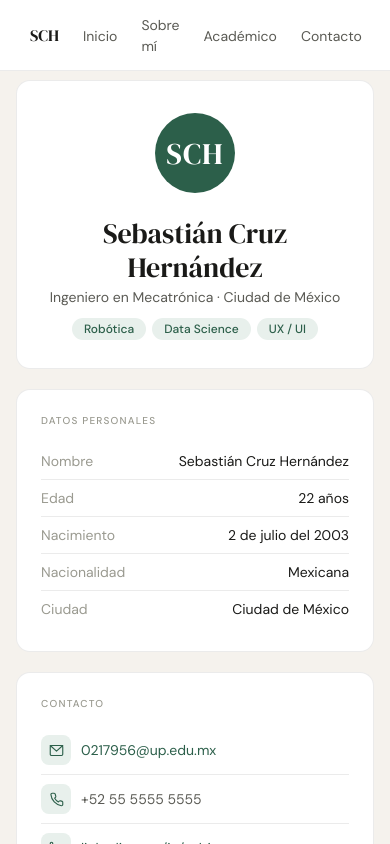
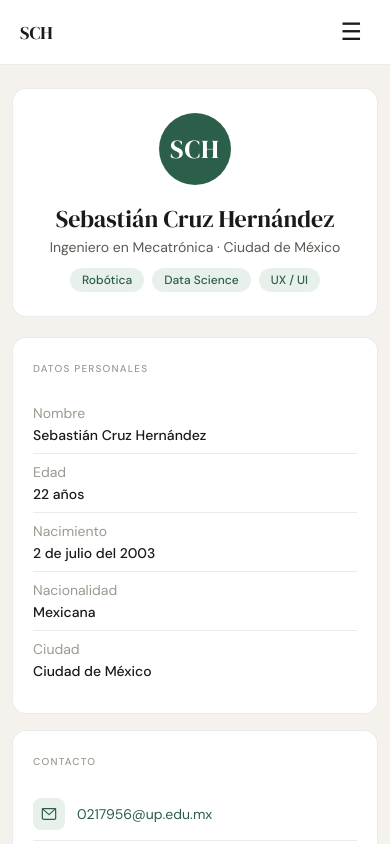
Before and after one commit to Sebs255-gif/Perfil, a React (Vite) app: page / in a window 390 px wide. Shown: the top 844 px of the page. Built offline with nearby package versions, Linux system fonts and the light colour scheme.

Commit message:
Hamburguesa

```diff
--- a/index.html
+++ b/index.html
@@ -15,7 +15,6 @@
   </head>
   <body>
     <div id="root"></div>
-    <!-- Inyección automática del script principal de React -->
     <script type="module" src="/src/main.jsx"></script>
   </body>
 </html>
--- a/src/App.css
+++ b/src/App.css
@@ -1,50 +1,10 @@
 /* =====================
-   FUENTES
+FUENTES
 ===================== */
 @import url("https://fonts.googleapis.com/css2?family=DM+Serif+Display:ital@0;1&family=DM+Sans:wght@300;400;500&display=swap");
 
 /* =====================
-   NAVBAR
-===================== */
-nav {
-  position: fixed;
-  top: 0;
-  left: 0;
-  width: 100%;
-  background-color: #ffffff;
-  border-bottom: 1px solid rgba(0, 0, 0, 0.08);
-  padding: 14px 30px;
-  z-index: 999;
-}
-
-nav ul {
-  list-style: none;
-  display: flex;
-  gap: 24px;
-  margin: 0;
-  padding: 0;
-  align-items: center;
-}
-
-nav .nav-brand {
-  font-family: "DM Serif Display", serif;
-  font-size: 16px;
-  color: #1a1a18;
-  margin-right: auto; /* empuja los enlaces hacia la derecha */
-}
-
-nav a {
-  text-decoration: none;
-  font-size: 14px;
-  color: #5a5a54;
-}
-
-nav a:hover {
-  color: #2c5f4a;
-}
-
-/* =====================
-   VARIABLES & RESET
+VARIABLES & RESET
 ===================== */
 :root {
   --bg: #f5f2ed;
@@ -56,6 +16,7 @@ nav a:hover {
   --text-3: #9a9a90;
   --border: rgba(0, 0, 0, 0.08);
   --radius: 14px;
+  --content-width: 760px;
 }
 
 *,
@@ -66,43 +27,121 @@ nav a:hover {
   padding: 0;
 }
 
-html {
-  scroll-behavior: smooth;
-}
-
 body {
   font-family: "DM Sans", sans-serif;
   background: var(--bg);
   color: var(--text-1);
   min-height: 100vh;
-  padding: 3rem 1rem 4rem;
-  padding-top: 5rem;
+  padding: 1.5rem 1rem 4rem;
+  padding-top: 6rem; /* espacio para el nav fijo */
+}
+
+/* ===================== NAVBAR ===================== */
+nav {
+  position: fixed;
+  top: 0;
+  left: 0;
+  width: 100%;
+  background-color: #ffffff;
+  border-bottom: 1px solid rgba(0, 0, 0, 0.08);
+  z-index: 999;
+}
+
+/* Contenedor interno del nav, alineado con el ancho del contenido */
+.nav-inner {
+  max-width: var(--content-width);
+  margin: 0 auto;
+  padding: 14px 20px;
+  display: flex;
+  align-items: center;
+  justify-content: space-between;
+}
+
+.nav-brand {
+  font-family: "DM Serif Display", serif;
+  font-size: 18px;
+  color: #1a1a18;
+  white-space: nowrap;
+}
+
+/* En móvil, .nav-top tomará el 100% para distribuir el logo y la hamburguesa */
+.nav-top {
+  display: flex;
+  align-items: center;
+  justify-content: space-between;
+  width: auto;
+}
+
+/* Enlaces del menú (Desktop por defecto) */
+.nav-links {
+  list-style: none;
+  display: flex;
+  gap: 24px;
+  align-items: center;
+}
+
+.nav-links a {
+  text-decoration: none;
+  font-size: 14px;
+  color: #5a5a54;
+  font-weight: 500;
+  transition: color 0.2s ease;
+}
+
+.nav-links a:hover {
+  color: var(--accent);
+}
+
+/* Botón hamburguesa (Oculto en Desktop por defecto) */
+.nav-toggle {
+  display: none;
+  background: none;
+  border: none;
+  font-size: 24px;
+  color: #1a1a18;
+  cursor: pointer;
+  padding: 4px 8px;
+  transition: color 0.2s ease;
+}
+
+.nav-toggle:hover {
+  color: var(--accent);
 }
 
 /* =====================
-   LAYOUT
+LAYOUT PRINCIPAL
 ===================== */
 .page {
-  max-width: 760px;
+  max-width: var(--content-width);
   margin: 0 auto;
   display: flex;
   flex-direction: column;
   gap: 1.25rem;
+  width: 100%;
+}
+
+/* Rejilla de tarjetas */
+.grid2 {
+  display: grid;
+  grid-template-columns: 1fr 1fr;
+  gap: 1.25rem;
+  width: 100%;
 }
 
 /* =====================
-   Hero
+Hero
 ===================== */
 .hero {
   background: var(--surface);
   border-radius: var(--radius);
   border: 1px solid var(--border);
-  padding: 2rem 2rem 1.75rem;
+  padding: 2.25rem 2rem;
   display: grid;
   grid-template-columns: auto 1fr;
-  gap: 1.5rem;
+  gap: 1.75rem;
   align-items: center;
   animation: fadeUp 0.5s ease both;
+  width: 100%;
 }
 
 .avatar {
@@ -120,6 +159,11 @@ body {
   flex-shrink: 0;
 }
 
+.hero-info {
+  min-width: 0;
+  width: 100%;
+}
+
 .hero-info h1 {
   font-family: "DM Serif Display", serif;
   font-size: 28px;
@@ -128,45 +172,42 @@ body {
   line-height: 1.2;
 }
 
-.hero-info .tagline {
+.tagline {
   font-size: 14px;
   color: var(--text-2);
   margin-top: 4px;
 }
 
-.hero-info .tags {
+.tags {
   display: flex;
   flex-wrap: wrap;
-  gap: 6px;
+  gap: 8px;
   margin-top: 12px;
 }
 
 .tag {
   font-size: 12px;
   font-weight: 500;
-  padding: 3px 12px;
+  padding: 4px 12px;
   border-radius: 100px;
   background: var(--accent-lt);
   color: var(--accent);
+  white-space: nowrap; /* Evita que etiquetas como "Data Science" se partan en dos renglones */
 }
 
 /* =====================
-   Cards
+CARDS (Tarjetas)
 ===================== */
-.grid2 {
-  display: grid;
-  grid-template-columns: 1fr 1fr;
-  gap: 1.25rem;
-}
-
 .card {
   background: var(--surface);
   border-radius: var(--radius);
   border: 1px solid var(--border);
-  padding: 1.5rem;
+  padding: 2rem;
   animation: fadeUp 0.5s ease both;
+  width: 100%;
 }
 
+/* Retardo de animaciones */
 .card:nth-child(2) {
   animation-delay: 0.05s;
 }
@@ -186,11 +227,11 @@ body {
   letter-spacing: 0.12em;
   text-transform: uppercase;
   color: var(--text-3);
-  margin-bottom: 1rem;
+  margin-bottom: 1.25rem;
 }
 
 /* =====================
-   Datos personales
+DATOS PERSONALES
 ===================== */
 .info-row {
   display: flex;
@@ -199,6 +240,7 @@ body {
   padding: 9px 0;
   border-bottom: 1px solid var(--border);
   font-size: 14px;
+  gap: 10px;
 }
 
 .info-row:last-child {
@@ -208,23 +250,24 @@ body {
 .info-row .key {
   color: var(--text-3);
   font-weight: 400;
-  min-width: 110px;
+  min-width: 90px;
 }
 
 .info-row .val {
   color: var(--text-1);
   font-weight: 400;
   text-align: right;
+  word-break: break-word;
 }
 
 /* =====================
-   Contacto
+CONTACTO
 ===================== */
 .contact-item {
   display: flex;
   align-items: center;
-  gap: 10px;
-  padding: 9px 0;
+  gap: 12px;
+  padding: 10px 0;
   border-bottom: 1px solid var(--border);
   font-size: 14px;
   color: var(--text-2);
@@ -235,8 +278,8 @@ body {
 }
 
 .contact-item .icon {
-  width: 30px;
-  height: 30px;
+  width: 32px;
+  height: 32px;
   border-radius: 8px;
   background: var(--accent-lt);
   display: flex;
@@ -246,8 +289,8 @@ body {
 }
 
 .contact-item .icon svg {
-  width: 15px;
-  height: 15px;
+  width: 16px;
+  height: 16px;
   stroke: var(--accent);
   fill: none;
   stroke-width: 1.8;
@@ -258,6 +301,7 @@ body {
 .contact-item a {
   color: var(--accent);
   text-decoration: none;
+  word-break: break-all;
 }
 
 .contact-item a:hover {
@@ -265,7 +309,7 @@ body {
 }
 
 /* =====================
-   Biografía
+BIO
 ===================== */
 .bio-text {
   font-size: 15px;
@@ -274,7 +318,7 @@ body {
 }
 
 /* =====================
-   Académico
+ACADÉMICO
 ===================== */
 .edu-item {
   position: relative;
@@ -330,7 +374,7 @@ body {
 }
 
 /* =====================
-   Habilidades
+Habilidades
 ===================== */
 .skills-grid {
   display: flex;
@@ -373,7 +417,7 @@ body {
 }
 
 /* =====================
-   Animación
+ANIMACIONES
 ===================== */
 @keyframes fadeUp {
   from {
@@ -387,20 +431,102 @@ body {
 }
 
 /* =====================
-   Responsive
+RESPONSIVE — TABLETAS Y MÓVILES
 ===================== */
+@media (max-width: 768px) {
+  .nav-inner {
+    padding: 14px 20px;
+    flex-direction: column;
+    align-items: flex-start;
+  }
+
+  .nav-top {
+    display: flex;
+    justify-content: space-between;
+    align-items: center;
+    width: 100%; /* El contenedor ocupa el 100% del ancho de la barra */
+  }
+
+  .nav-toggle {
+    display: block; /* Muestra la hamburguesa */
+  }
+
+  .nav-links {
+    display: none; /* Oculta los links por defecto */
+    flex-direction: column;
+    width: 100%;
+    gap: 0;
+    margin-top: 10px;
+  }
+
+  /* Cuando el estado 'menuAbierto' es true, agregamos la clase '.abierto' */
+  .nav-links.abierto {
+    display: flex;
+  }
+
+  .nav-links li {
+    width: 100%;
+  }
+
+  .nav-links a {
+    display: block;
+    width: 100%;
+    padding: 12px 0;
+    border-top: 1px solid rgba(0, 0, 0, 0.06);
+    font-size: 14px;
+  }
+}
+
 @media (max-width: 560px) {
+  body {
+    padding: 1rem 0.75rem 3rem;
+    padding-top: 5.5rem; /* Asegura que el contenido no quede oculto bajo el nav */
+  }
+
   .grid2 {
     grid-template-columns: 1fr;
+    gap: 1rem;
   }
+
   .hero {
     grid-template-columns: 1fr;
     text-align: center;
+    padding: 1.5rem 1.25rem;
+    gap: 1.25rem;
   }
+
+  .hero-info h1 {
+    font-size: 24px;
+  }
+
   .hero .tags {
     justify-content: center;
   }
+
   .avatar {
     margin: 0 auto;
+    width: 72px;
+    height: 72px;
+    font-size: 26px;
+  }
+
+  .card {
+    padding: 1.5rem 1.25rem;
+  }
+
+  .info-row {
+    flex-direction: column;
+    align-items: flex-start;
+    gap: 4px;
+  }
+
+  .info-row .key {
+    min-width: unset;
+  }
+
+  .info-row .val {
+    text-align: left;
+    width: 100%;
+    font-weight: 500;
   }
 }
--- a/src/App.jsx
+++ b/src/App.jsx
@@ -1,29 +1,53 @@
 import "./App.css";
+import { useState } from "react";
 
 export default function App() {
+  const [menuAbierto, setMenuAbierto] = useState(false);
+
   return (
     <>
       {/* ─── NAVBAR ──────────────────────────── */}
       <nav>
-        <ul>
+        <div className="nav-inner">
+          <div className="nav-top">
+            <span className="nav-brand">SCH</span>
+
+            {/* Botón hamburguesa, posicionado a la derecha en pantallas pequeñas */}
+            <button
+              className="nav-toggle"
+              onClick={() => setMenuAbierto(!menuAbierto)}
+              aria-label="Abrir menú"
+            >
+              {menuAbierto ? "✕" : "☰"}
+            </button>
+          </div>
+
+          <ul className={menuAbierto ? "nav-links abierto" : "nav-links"}>
             <li>
-            <span className="nav-brand">SCH</span>
+              <a href="#inicio" onClick={() => setMenuAbierto(false)}>
+                Inicio
+              </a>
             </li>
             <li>
-            <a href="#inicio">Inicio</a>
+              <a href="#sobre-mi" onClick={() => setMenuAbierto(false)}>
+                Sobre mí
+              </a>
             </li>
             <li>
-            <a href="#sobre-mi">Sobre mí</a>
+              <a href="#academico" onClick={() => setMenuAbierto(false)}>
+                Académico
+              </a>
             </li>
             <li>
-            <a href="#academico">Académico</a>
-          </li>
-          <li>
-            <a href="#contacto">Contacto</a>
+              <a href="#contacto" onClick={() => setMenuAbierto(false)}>
+                Contacto
+              </a>
             </li>
           </ul>
+        </div>
       </nav>
 
+      {/* ─── CONTENIDO PRINCIPAL ──────────────── */}
       <main className="page">
         {/* ─── HERO ─────────────────────────── */}
         <section className="hero" id="inicio">
@@ -163,7 +187,7 @@ export default function App() {
               <span className="lang-level">B2 — Intermedio</span>
             </div>
             <div className="lang-row">
-              <span className="lang-name">Japones</span>
+              <span className="lang-name">Japonés</span>
               <span className="lang-level">A1 — Básico</span>
             </div>
           </div>
```
Lines whose indentation alone changed are shown as unchanged.
